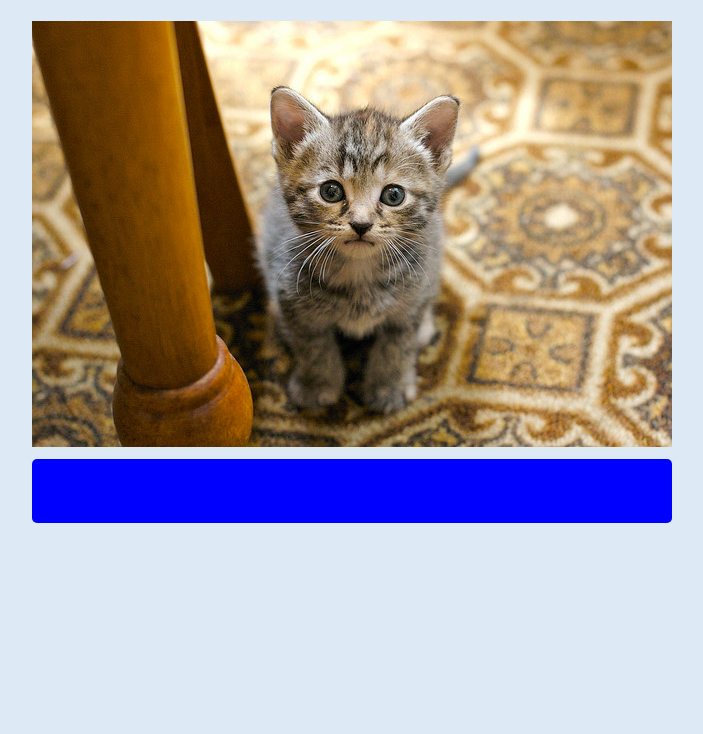
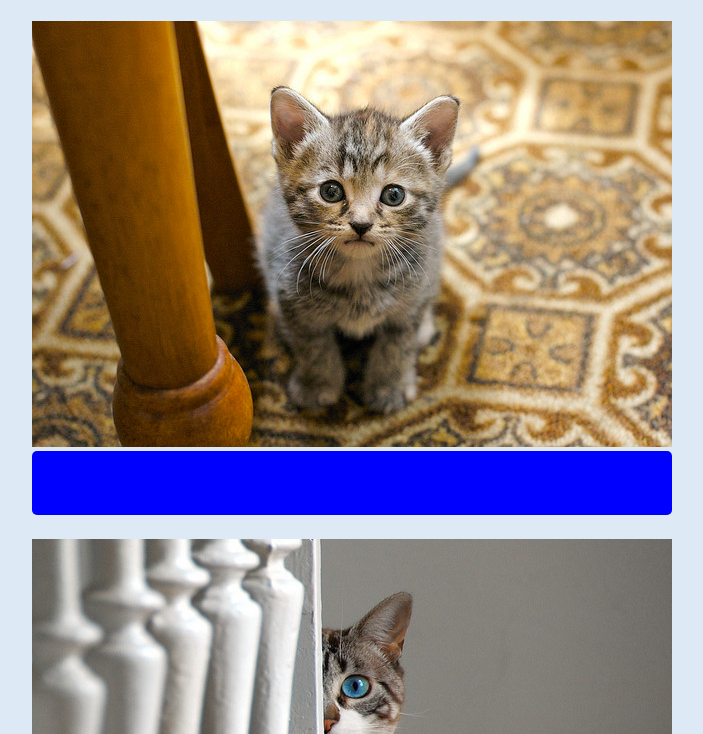
Before and after one commit to trepichio/cat-clicker, a plain HTML site: page index.html in a window 1280 px wide. Shown: the part 66-800 px from the top of the page, without its empty margins (288-991 px from the left). Drawn offline with Linux system fonts and the light colour scheme.

Commit message:
Added two cats, each with its own picture, name and number of clicks

```diff
--- a/index.html
+++ b/index.html
@@ -10,10 +10,7 @@
     </head>
     <body>
     	<div class="header">Cat-Clicker APP</div>
-    	<div class="main-container">
-    		<div class="img-container"></div>
-	        <div class="click-counter"></div>
-    	</div>
+    	<div class="main-container"></div>
 
     </body>
 </html>
--- a/src/css/style.css
+++ b/src/css/style.css
@@ -18,7 +18,6 @@ body {
 }
 
 .img-container {
-			  height : 426px;
 		 padding-top : 12px;
 	  padding-bottom : 12px;
 		 margin-left : auto;
--- a/src/js/main.js
+++ b/src/js/main.js
@@ -1,16 +1,31 @@
 document.addEventListener( "DOMContentLoaded", function() {
-	var img = document.createElement('IMG');
-	img.src = 'src/img/kitten_640x426.jpg';
-	img.setAttribute('class', 'img');
+	var Cats = ['Stuart','Galileo'];
 
-	var $imgDiv = document.querySelector('.img-container')
-	$imgDiv.appendChild(img);
+	for (var i=0; i < Cats.length; i++){
+		var img = document.createElement('IMG');
+		img.src = 'src/img/cat_'+i+'.jpg';
+		img.setAttribute('class', 'img');
 
-	var $clickCount = document.querySelector('.click-counter');
-	var clicks = 0;
-	$imgDiv.addEventListener('click', function () {
-		var text = "No. Clicks: " + clicks++;
-		$clickCount.innerHTML = text;
-	}, false);
+		var $imgDiv = document.createElement('DIV');
+		$imgDiv.className = 'img-container';
+		$imgDiv.appendChild(img);
+
+		var $clickCount = document.createElement('DIV');
+		$clickCount.className = 'click-counter';
+		$clickCount.id = "counter_"+ i;
+		$imgDiv.appendChild($clickCount);
+
+		document.querySelector('.main-container').appendChild($imgDiv);
+		var clicks = 0;
+
+		$imgDiv.addEventListener('click', (function (c,i) {
+
+			return function(){
+				var text = "No. Clicks: " + c++;
+				document.querySelector('#counter_'+i)
+					.innerHTML = text;
+			}
+		})(clicks,i), false);
+	}
 
 }, false);
```
